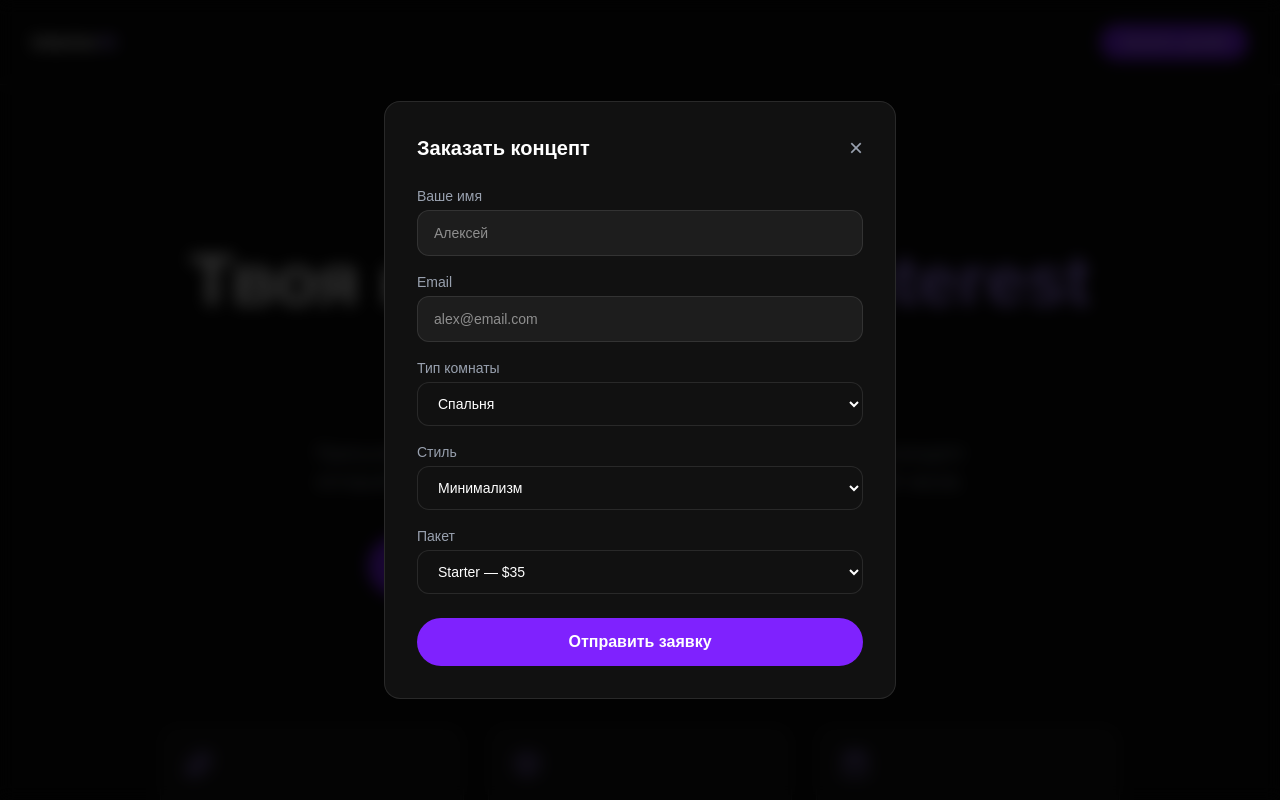
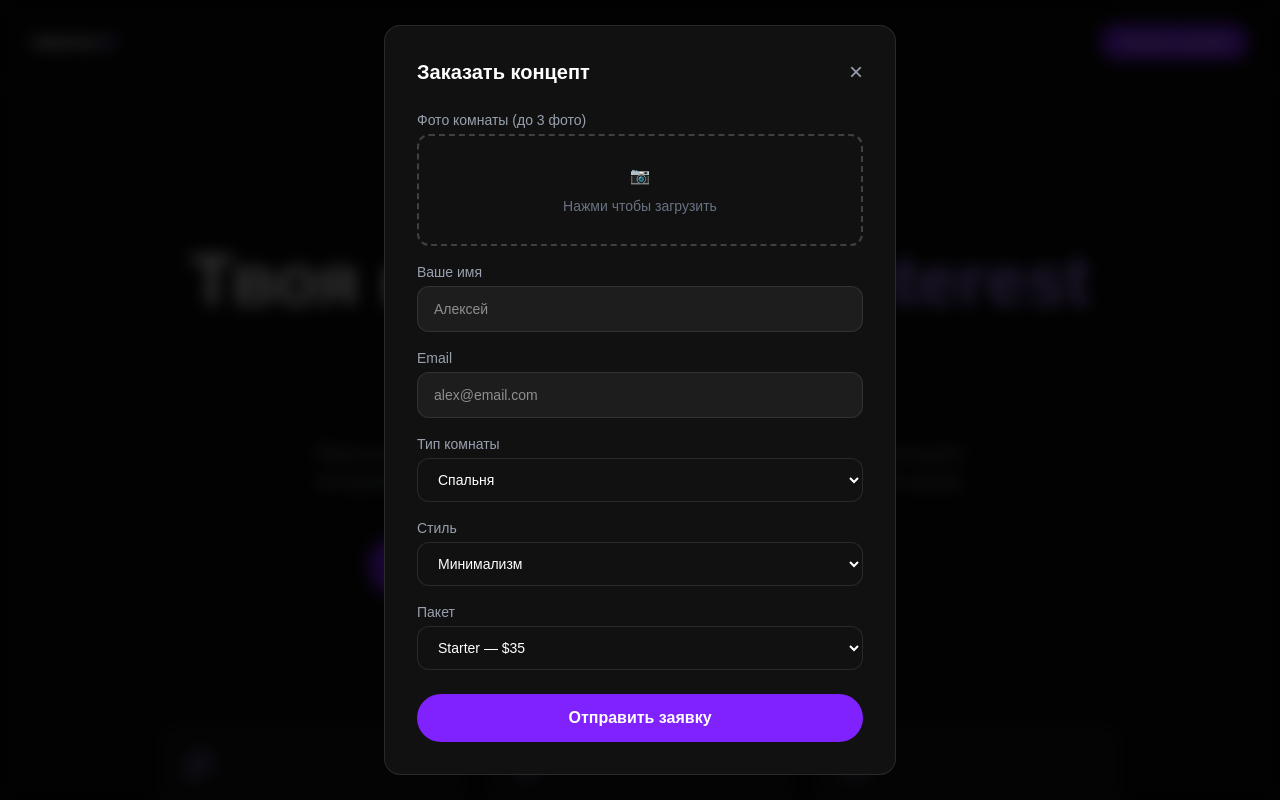
Before and after one commit to perchekliialexei-hue/interior-ai, a Next.js app: page / in a window 1280 px wide. Both pictures are taken after a click on the button "Заказать дизайн". Shown: the top 800 px of the page. Built offline with nearby package versions, Linux system fonts and the light colour scheme.

Commit message:
photo upload added

```diff
--- a/app/api/order/route.ts
+++ b/app/api/order/route.ts
@@ -5,7 +5,7 @@ const resend = new Resend(process.env.RESEND_API_KEY);
 
 export async function POST(req: NextRequest) {
   const body = await req.json();
-  const { name, email, roomType, style, packageType } = body;
+  const { name, email, roomType, style, packageType, photoCount } = body;
 
   try {
     await resend.emails.send({
@@ -19,7 +19,7 @@ export async function POST(req: NextRequest) {
           <p><b>Email клиента:</b> ${email}</p>
           <p><b>Тип комнаты:</b> ${roomType}</p>
           <p><b>Стиль:</b> ${style}</p>
-          <p><b>Пакет:</b> ${packageType}</p>
+          <p><b>Пакет:</b> ${packageType}</p><p><b>Фото прикреплено:</b> ${photoCount || 0} шт.</p>
         </div>
       `,
     });
--- /dev/null
+++ b/app/api/uploadthing/route.ts
@@ -0,0 +1,14 @@
+import { createRouteHandler, createUploadthing } from 'uploadthing/next';
+
+const f = createUploadthing();
+
+export const ourFileRouter = {
+  roomPhoto: f({ image: { maxFileSize: '8MB', maxFileCount: 3 } })
+    .onUploadComplete(async ({ file }) => {
+      console.log('Файл загружен:', file.url);
+    }),
+};
+
+export type OurFileRouter = typeof ourFileRouter;
+
+export const { GET, POST } = createRouteHandler({ router: ourFileRouter });
--- a/app/page.tsx
+++ b/app/page.tsx
@@ -1,12 +1,13 @@
 'use client';
-import { useState } from 'react';
 import { motion } from 'framer-motion';
 import { ArrowRight, Sparkles, Box, ShoppingBag } from 'lucide-react';
+import { useState, useCallback } from 'react';
+import { Upload } from 'lucide-react';
 
 export default function Home() {
   const [showForm, setShowForm] = useState(false);
   const [formData, setFormData] = useState({
-    name: '', email: '', roomType: 'Спальня', style: 'Минимализм', packageType: 'Starter — $35'
+    name: '', email: '', roomType: 'Спальня', style: 'Минимализм', packageType: 'Starter — $35', photos: [] as File[]
   });
   const [sending, setSending] = useState(false);
   const [sent, setSent] = useState(false);
@@ -17,7 +18,7 @@ export default function Home() {
     const res = await fetch('/api/order', {
       method: 'POST',
       headers: { 'Content-Type': 'application/json' },
-      body: JSON.stringify(formData),
+      body: JSON.stringify({...formData, photoCount: formData.photos.length, photos: undefined}),
     });
     setSending(false);
     if (res.ok) setSent(true);
@@ -164,7 +165,29 @@ export default function Home() {
               <button onClick={() => { setShowForm(false); setSent(false); }} className="text-gray-400 hover:text-white text-2xl leading-none">×</button>
             </div>
 
-            <form onSubmit={handleSubmit} className="space-y-4">
+            <form onSubmit={handleSubmit} className="space-y-4"><div>
+  <label className="text-sm text-gray-400 block mb-1">
+    Фото комнаты (до 3 фото)
+  </label>
+  <label className="flex flex-col items-center justify-center w-full h-28 border-2 border-dashed border-white/20 rounded-xl cursor-pointer hover:border-violet-500/50 transition">
+    <span className="text-gray-500 mb-2">📷</span>
+    <span className="text-sm text-gray-500">
+      {formData.photos.length > 0
+        ? `${formData.photos.length} фото выбрано`
+        : 'Нажми чтобы загрузить'}
+    </span>
+    <input
+      type="file"
+      accept="image/*"
+      multiple
+      className="hidden"
+      onChange={e => {
+        const files = Array.from(e.target.files || []);
+        setFormData({...formData, photos: files});
+      }}
+    />
+  </label>
+</div>
               <div>
                 <label className="text-sm text-gray-400 block mb-1">Ваше имя</label>
                 <input
--- a/package.json
+++ b/package.json
@@ -10,13 +10,15 @@
   },
   "dependencies": {
     "@types/three": "^0.184.1",
+    "@uploadthing/react": "^7.3.3",
     "framer-motion": "^12.38.0",
     "lucide-react": "^1.14.0",
     "next": "16.2.6",
     "react": "19.2.4",
     "react-dom": "19.2.4",
     "resend": "^6.12.3",
-    "three": "^0.184.0"
+    "three": "^0.184.0",
+    "uploadthing": "^7.7.4"
   },
   "devDependencies": {
     "@tailwindcss/postcss": "^4",
```
Also changed, not shown: 1 other file (tests, documents, lock files or other folders).
